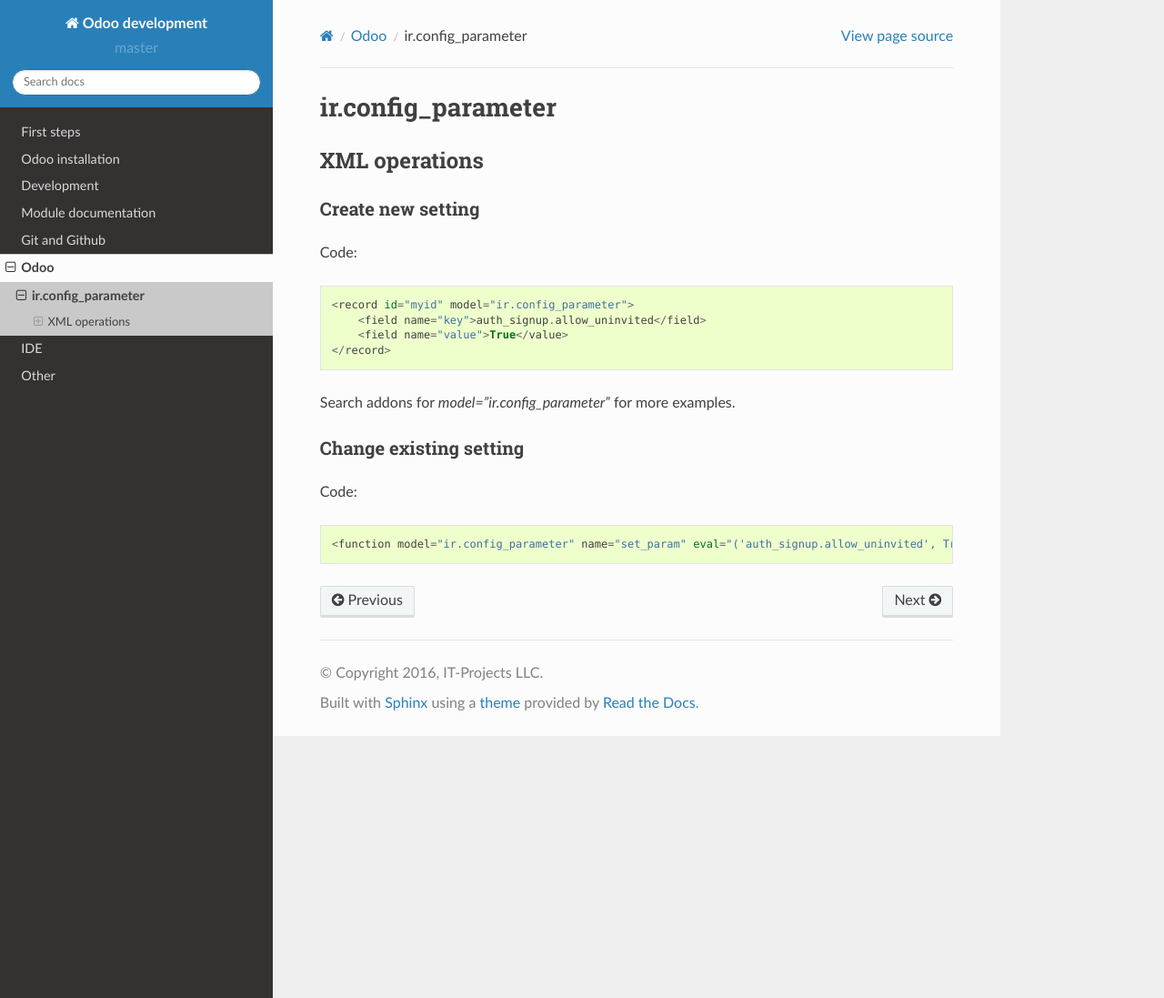
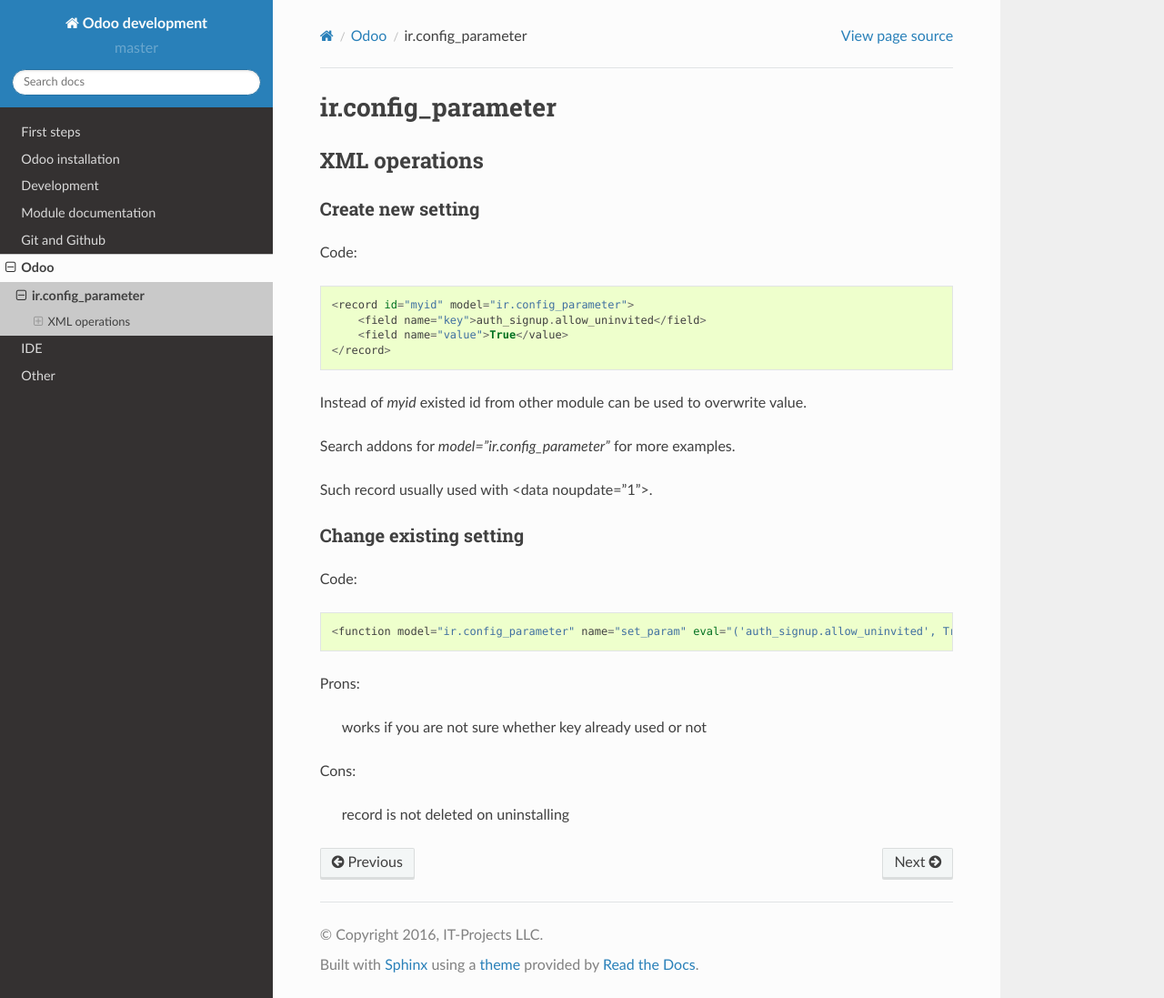
Before and after one commit to itpp-labs/odoo-development, a Sphinx documentation site: the page built from docs/odoo/ir.config_parameter.rst, in a window 1280 px wide and 1097 px high. Shown: the whole window at 91% size. Built offline with Sphinx 7.4.7 and the Read the Docs theme 2.0.0, drawn with Linux system fonts in a browser that asks for light colours.

Commit message:
[FIX] errors in ideas presentation

```diff
--- a/docs/odoo/ir.config_parameter.rst
+++ b/docs/odoo/ir.config_parameter.rst
@@ -13,10 +13,22 @@
             <field name="value">True</value>
         </record>
 
+Instead of *myid* existed id from other module can be used to overwrite value.
+
 Search addons for *model="ir.config_parameter"* for more examples.
+
+Such record usually used with <data noupdate="1">.
 
 Change existing setting
 ^^^^^^^^^^^^^^^^^^^^^^^
 Code::
 
     <function model="ir.config_parameter" name="set_param" eval="('auth_signup.allow_uninvited', True)" />
+
+Prons:
+
+    works if you are not sure whether key already used or not
+
+Cons:
+
+    record is not deleted on uninstalling
```
